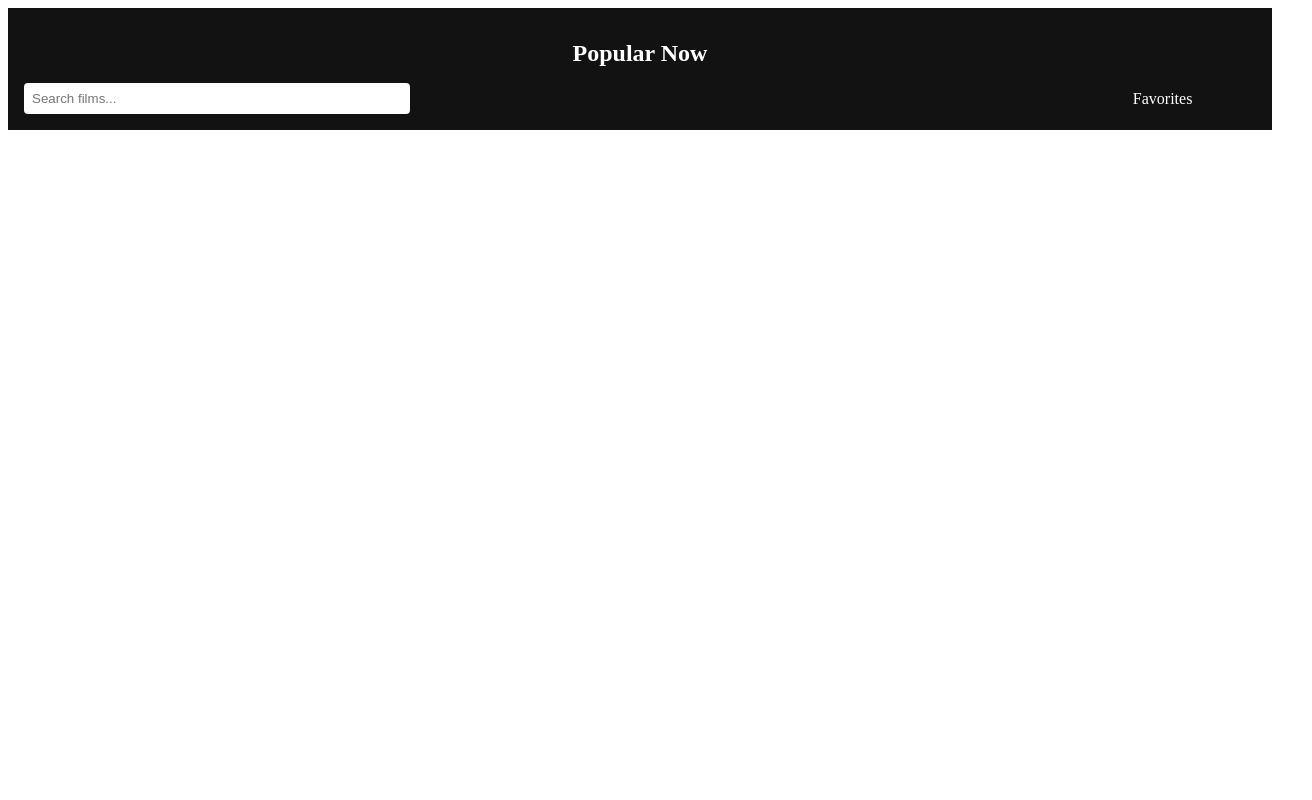
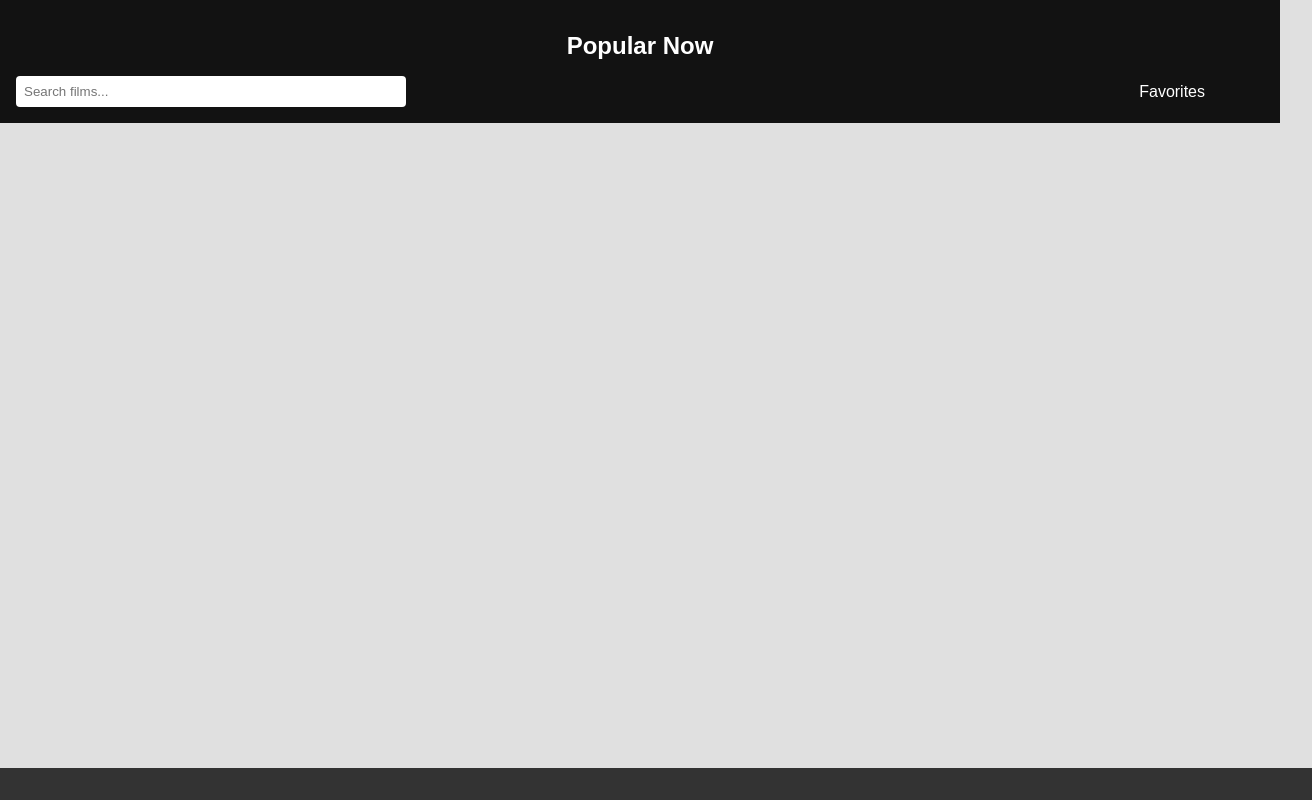
Before and after one commit to RoastedTomatos/react-popular-films, a React (Create React App) app: page / in a window 1280 px wide. Shown: the whole page, 1312 px wide, since content can reach past the window. Built offline with nearby package versions, Linux system fonts and the light colour scheme.

Commit message:
Finnishing on set up

```diff
--- a/package.json
+++ b/package.json
@@ -11,12 +11,15 @@
     "@types/node": "^16.18.46",
     "@types/react": "^18.2.21",
     "@types/react-dom": "^18.2.7",
+    "@types/react-redux": "^7.1.26",
     "@types/react-router-dom": "^5.3.3",
     "react": "^18.2.0",
     "react-dom": "^18.2.0",
     "react-redux": "^8.1.2",
     "react-router-dom": "^6.15.0",
     "react-scripts": "5.0.1",
+    "redux": "^4.2.1",
+    "redux-saga": "^1.2.3",
     "styled-components": "^6.0.7",
     "typescript": "^4.9.5",
     "web-vitals": "^2.1.4"
--- a/src/components/Footer.tsx
+++ b/src/components/Footer.tsx
@@ -1,5 +1,9 @@
+import { FooterContainer } from "../styles/StyledFooter"
+
 export const Footer = () => {
   return (
-    <></>
+    <FooterContainer>
+      {/*Place for copyright notice and some contact information*/}
+    </FooterContainer>
   )
 }
--- a/src/components/Navbar.tsx
+++ b/src/components/Navbar.tsx
@@ -12,6 +12,7 @@ export const Navbar = () => {
       <Title>Popular Now</Title>
       <NavFooter>
         <SearchBar type='text' placeholder='Search films...' />
+        {/* Place for other links */}
         <FavoritesLink>Favorites</FavoritesLink>
       </NavFooter>
     </NavContainer>
--- /dev/null
+++ b/src/index.css
@@ -0,0 +1,6 @@
+body {
+  margin: 0;
+  padding: 0;
+  background-color: #E0E0E0;
+  font-family: Arial, sans-serif;
+}
--- /dev/null
+++ b/src/styles/StyledFooter.ts
@@ -0,0 +1,11 @@
+import styled from "styled-components";
+
+export const FooterContainer = styled.footer`
+  background-color: #333;
+  color: white;
+  text-align: center;
+  padding: 1rem;
+  position: absolute;
+  bottom: 0;
+  width: 100%;
+`
```
Also changed, not shown: src/App.tsx (+5 -4 lines), 1 other file (tests, documents, lock files or other folders).
